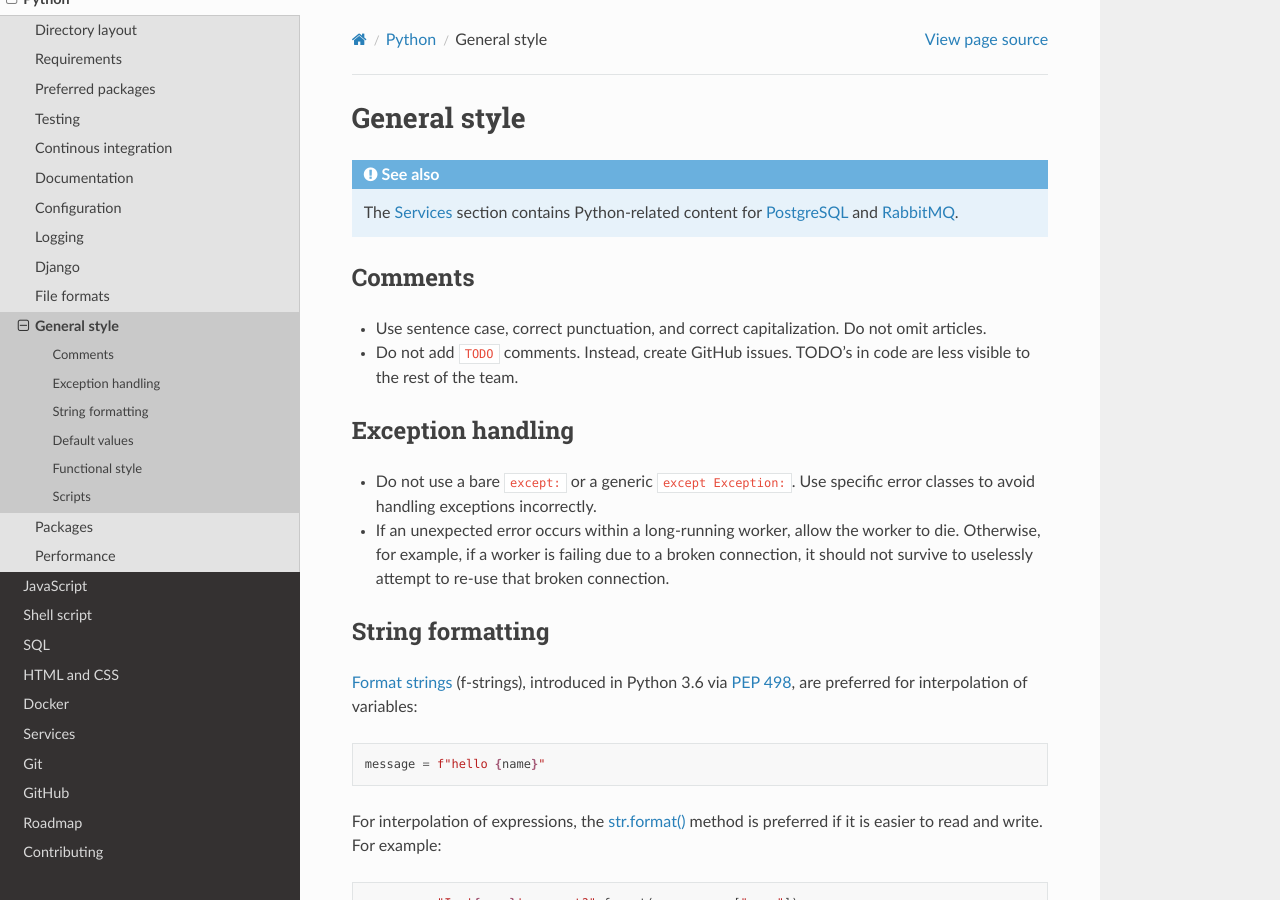
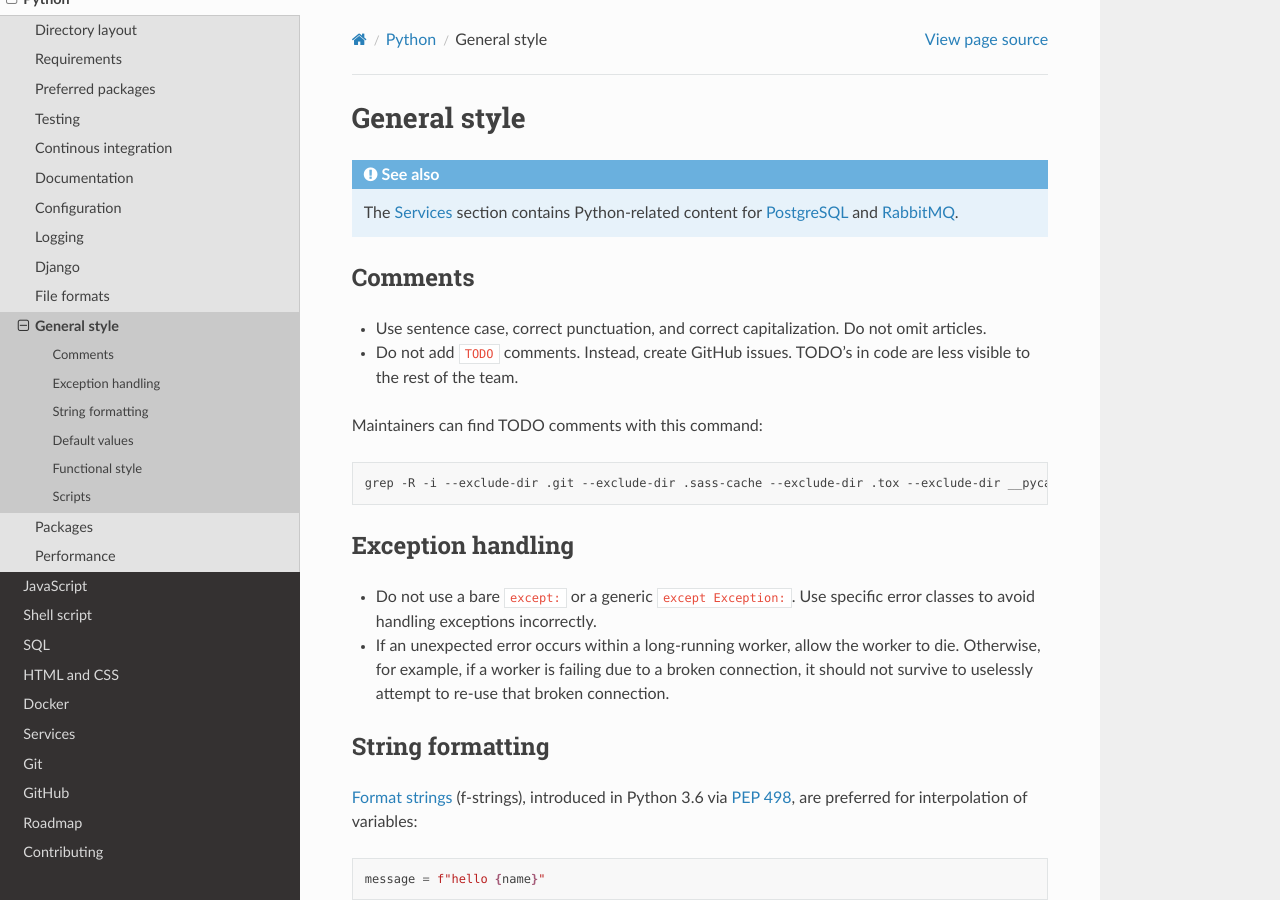
Before and after one commit to open-contracting/software-development-handbook, a Sphinx documentation site: the page built from docs/python/style_guide.rst, in a window 1280 px wide and 900 px high. Built offline with Sphinx 7.4.7 and the Read the Docs theme 2.0.0, drawn with Linux system fonts in a browser that asks for light colours; some of the changed text lies outside the part shown.

Commit message:
python/style_guide: Add command to find TODO comments

```diff
--- a/docs/python/style_guide.rst
+++ b/docs/python/style_guide.rst
@@ -10,6 +10,12 @@ Comments
 
 -  Use sentence case, correct punctuation, and correct capitalization. Do not omit articles.
 -  Do not add ``TODO`` comments. Instead, create GitHub issues. TODO's in code are less visible to the rest of the team.
+
+Maintainers can find TODO comments with this command:
+
+.. code-block:: none
+
+   grep -R -i --exclude-dir .git --exclude-dir .sass-cache --exclude-dir .tox --exclude-dir __pycache__ --exclude-dir _build --exclude-dir _static --exclude-dir build --exclude-dir dist --exclude-dir htmlcov --exclude-dir node_modules --exclude-dir sass --exclude-dir LC_MESSAGES --exclude app.js --exclude conf.py '\btodo\b' .
 
 Exception handling
 ------------------
@@ -91,7 +97,11 @@ Use ``dict.setdefault`` instead of a simple if-statement. A simple if-statement
    if 'key' not in data:  # AVOID
        data['key'] = 1
 
-Maintainers can find simple if-statements with this regular expression: ``^( *)if (.+) not in (.+):(?: *#.*)?\n(?: *#.*\n)* +\3\[\2\] = .+\n(?!(?: *#.*\n)*\1(else\b|elif\b|    \S))``
+Maintainers can find simple if-statements with this regular expression:
+
+.. code-block:: none
+
+   ^( *)if (.+) not in (.+):(?: *#.*)?\n(?: *#.*\n)* +\3\[\2\] = .+\n(?!(?: *#.*\n)*\1(else\b|elif\b|    \S))
 
 Functional style
 ----------------
```
